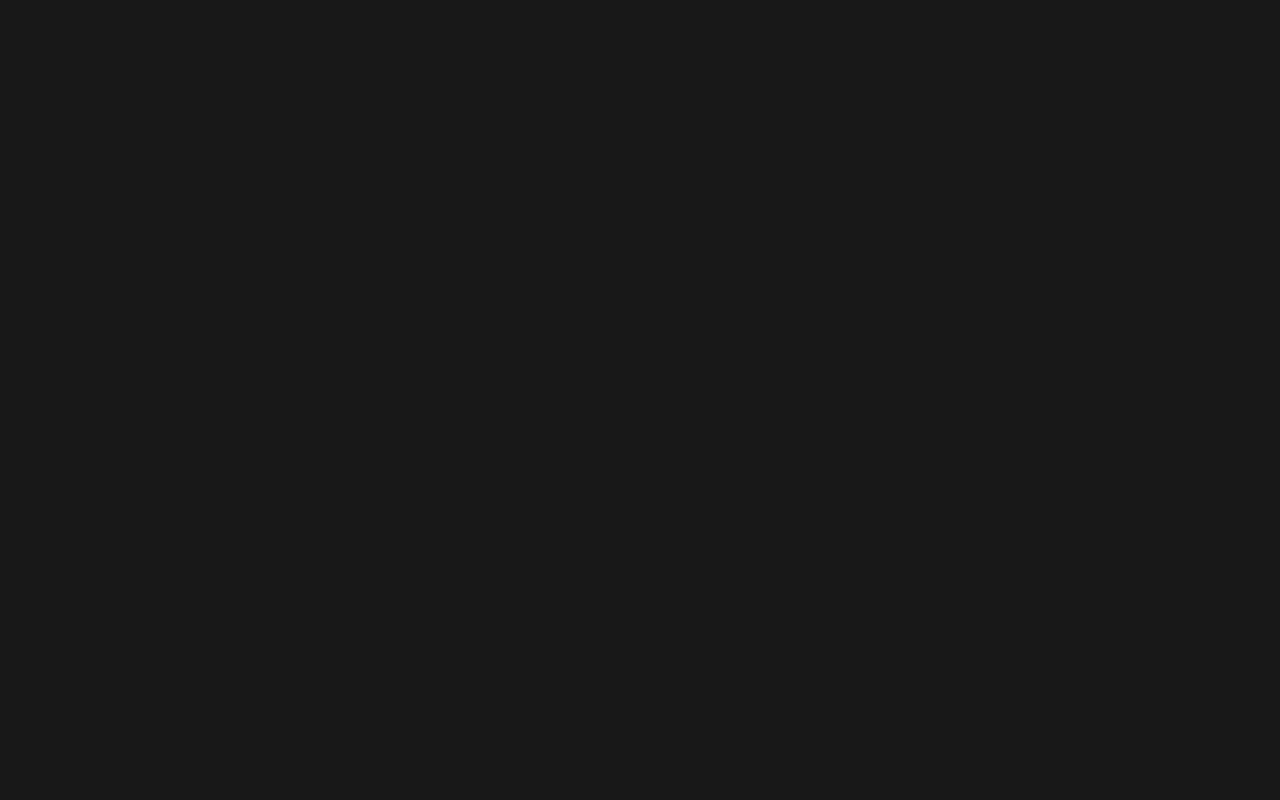
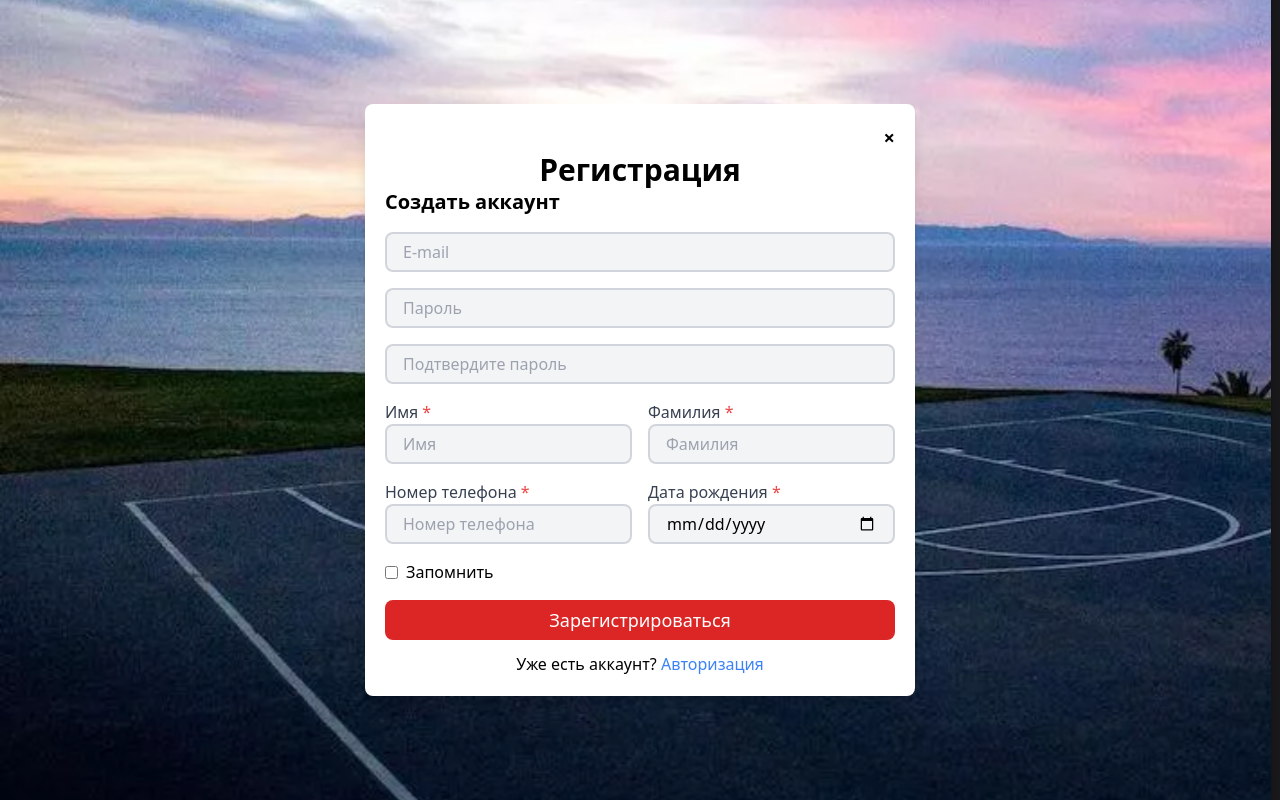
Before and after one commit to Bekjan-Temenov/Sport_Hub, a React (Vite) app: page /signup in a window 1280 px wide. Before the commit this address had no page. Built offline with nearby package versions, Linux system fonts and the light colour scheme.

Commit message:
register

```diff
--- /dev/null
+++ b/src/features/Auth/SignUp/route.jsx
@@ -0,0 +1,9 @@
+import SignUp from "./ui/SignUp";
+
+const SignUpRoute = {
+    path: "signup",
+    element: <SignUp />,
+
+};
+
+export default SignUpRoute;
--- /dev/null
+++ b/src/features/Auth/SignUp/ui/SignUp.jsx
@@ -0,0 +1,152 @@
+import React from 'react';
+import { Formik, Field, Form } from 'formik';
+import * as Yup from 'yup';
+import istockphoto from '../../../../shared/assets/svg/istockphoto.svg';
+import Container from '../../../../shared/helpers/Container';
+
+const SignupSchema = Yup.object().shape({
+    email: Yup.string().email('Неверный email').required('Обязательно'),
+    password: Yup.string().min(6, 'Слишком короткий пароль!').required('Обязательно'),
+    confirmPassword: Yup.string()
+        .oneOf([Yup.ref('password'), null], 'Пароли должны совпадать')
+        .required('Обязательно'),
+    firstName: Yup.string().required('Обязательно'),
+    lastName: Yup.string().required('Обязательно'),
+    phoneNumber: Yup.string().required('Обязательно'),
+    birthDate: Yup.date().required('Обязательно'),
+    rememberMe: Yup.boolean(),
+});
+
+
+const SignUp = () => {
+    return (
+        <div className="w-full min-h-screen flex items-center justify-center bg-cover bg-center" style={{ backgroundImage: `url(${istockphoto})` }}>
+            <Container>
+                <div className="bg-white p-5 rounded-lg shadow-lg w-[550px]  mx-auto ">
+                    <div className="flex justify-end">
+                        <button className="text-xl font-bold">×</button>
+                    </div>
+                    <h1 className="text-3xl font-bold  text-center">Регистрация</h1>
+                    <h2 className="text-xl font-semibold mb-4 ">Создать аккаунт</h2>
+                    <Formik
+                        initialValues={{
+                            email: '',
+                            password: '',
+                            confirmPassword: '',
+                            firstName: '',
+                            lastName: '',
+                            phoneNumber: '',
+                            birthDate: '',
+                            rememberMe: false,
+                        }}
+                        validationSchema={SignupSchema}
+                        onSubmit={(values) => {
+                            console.log(values);
+                        }}
+                    >
+                        {({ errors, touched }) => (
+                            <Form>
+                                <div className="mb-4">
+                                    <Field
+                                        name="email"
+                                        type="email"
+                                        placeholder="E-mail"
+                                        className={`input ${errors.email && touched.email ? 'border-red-500' : 'border-gray-300'} w-full h-10 px-4 border-2 rounded-lg bg-gray-100`}
+                                    />
+                                    {errors.email && touched.email ? <div className="text-red-500 text-sm mt-1">{errors.email}</div> : null}
+                                </div>
+                                <div className="mb-4">
+                                    <Field
+                                        name="password"
+                                        type="password"
+                                        placeholder="Пароль"
+                                        className={`input ${errors.password && touched.password ? 'border-red-500' : 'border-gray-300'} w-full h-10 px-4 border-2 rounded-lg bg-gray-100`}
+                                    />
+                                    {errors.password && touched.password ? <div className="text-red-500 text-sm mt-1">{errors.password}</div> : null}
+                                </div>
+                                <div className="mb-4">
+                                    <Field
+                                        name="confirmPassword"
+                                        type="password"
+                                        placeholder="Подтвердите пароль"
+                                        className={`input ${errors.confirmPassword && touched.confirmPassword ? 'border-red-500' : 'border-gray-300'} w-full h-10 px-4 border-2 rounded-lg bg-gray-100`}
+                                    />
+                                    {errors.confirmPassword && touched.confirmPassword ? <div className="text-red-500 text-sm mt-1">{errors.confirmPassword}</div> : null}
+                                </div>
+                                <div className="flex mb-4 space-x-4">
+                                    <div className="w-1/2">
+                                        <label className="block text-gray-700">
+                                            Имя <span className="text-red-500">*</span>
+                                        </label>
+                                        <Field
+                                            name="firstName"
+                                            type="text"
+                                            placeholder="Имя"
+                                            className={`input ${errors.firstName && touched.firstName ? 'border-red-500' : 'border-gray-300'} w-full h-10 px-4 border-2 rounded-lg bg-gray-100`}
+                                        />
+                                        {errors.firstName && touched.firstName ? <div className="text-red-500 text-sm mt-1">{errors.firstName}</div> : null}
+                                    </div>
+                                    <div className="w-1/2">
+                                        <label className="block text-gray-700">
+                                            Фамилия <span className="text-red-500">*</span>
+                                        </label>
+                                        <Field
+                                            name="lastName"
+                                            type="text"
+                                            placeholder="Фамилия"
+                                            className={`input ${errors.lastName && touched.lastName ? 'border-red-500' : 'border-gray-300'} w-full h-10 px-4 border-2 rounded-lg bg-gray-100`}
+                                        />
+                                        {errors.lastName && touched.lastName ? <div className="text-red-500 text-sm mt-1">{errors.lastName}</div> : null}
+                                    </div>
+                                </div>
+                                <div className="flex mb-4 space-x-4">
+                                    <div className="w-1/2">
+                                        <label className="block text-gray-700">
+                                            Номер телефона <span className="text-red-500">*</span>
+                                        </label>
+                                        <Field
+                                            name="phoneNumber"
+                                            type="text"
+                                            placeholder="Номер телефона"
+                                            className={`input ${errors.phoneNumber && touched.phoneNumber ? 'border-red-500' : 'border-gray-300'} w-full h-10 px-4 border-2 rounded-lg bg-gray-100`}
+                                        />
+                                        {errors.phoneNumber && touched.phoneNumber ? <div className="text-red-500 text-sm mt-1">{errors.phoneNumber}</div> : null}
+                                    </div>
+                                    <div className="w-1/2">
+                                        <label className="block text-gray-700">
+                                            Дата рождения <span className="text-red-500">*</span>
+                                        </label>
+                                        <Field
+                                            name="birthDate"
+                                            type="date"
+                                            placeholder="Дата рождения"
+                                            className={`input ${errors.birthDate && touched.birthDate ? 'border-red-500' : 'border-gray-300'} w-full h-10 px-4 border-2 rounded-lg bg-gray-100`}
+                                        />
+                                        {errors.birthDate && touched.birthDate ? <div className="text-red-500 text-sm mt-1">{errors.birthDate}</div> : null}
+                                    </div>
+                                </div>
+                                <div className="mb-4 flex items-center">
+                                    <Field
+                                        name="rememberMe"
+                                        type="checkbox"
+                                        className="mr-2"
+                                    />
+                                    <label htmlFor="rememberMe">Запомнить</label>
+                                </div>
+
+                                <button type="submit" className="w-full h-10 text-lg bg-red-600 text-white rounded-lg">
+                                    Зарегистрироваться
+                                </button>
+                                <div className="text-center mt-3">
+                                    Уже есть аккаунт? <a href="/login" className="text-blue-500">Авторизация</a>
+                                </div>
+                            </Form>
+                        )}
+                    </Formik>
+                </div>
+            </Container>
+        </div>
+    );
+};
+
+export default SignUp;
```
Also changed, not shown: src/app/router/index.jsx (+5 -2 lines), src/shared/assets/svg/istockphoto.svg (added).
